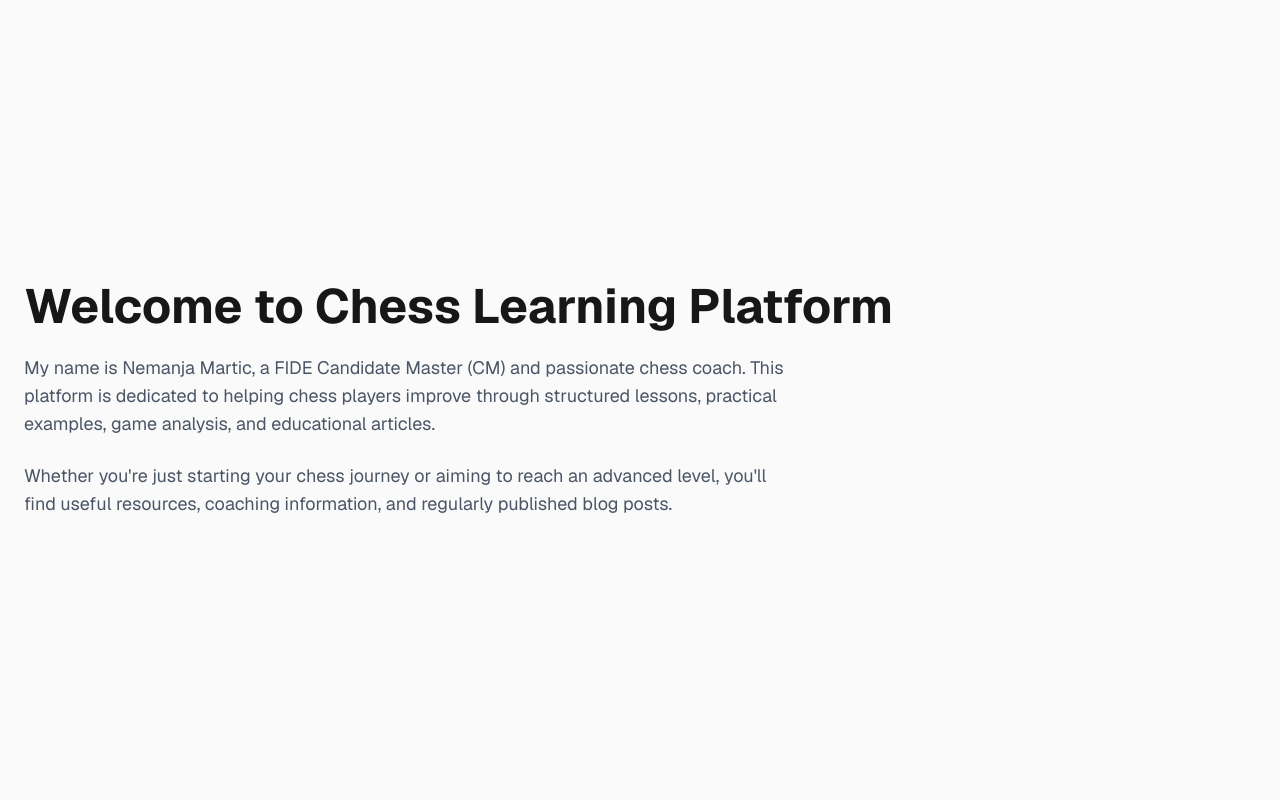
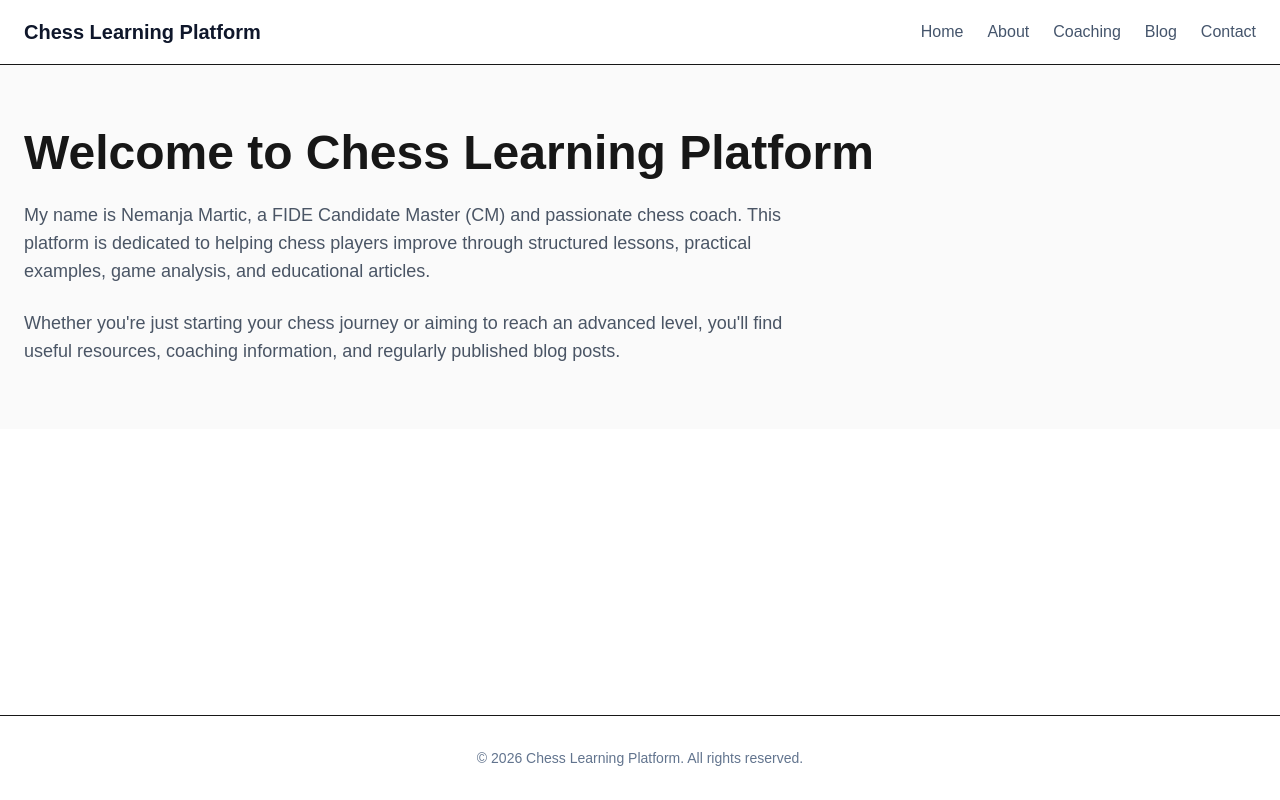
Before and after one commit to nemanjamartic1989/chess-learning-platform, a Next.js app: page / in a window 1280 px wide. Built offline with nearby package versions, Linux system fonts and the light colour scheme.

Commit message:
Add layout

```diff
--- a/app/layout.tsx
+++ b/app/layout.tsx
@@ -1,33 +1,34 @@
 import type { Metadata } from "next";
-import { Geist, Geist_Mono } from "next/font/google";
 import "./globals.css";
 
-const geistSans = Geist({
-  variable: "--font-geist-sans",
-  subsets: ["latin"],
-});
-
-const geistMono = Geist_Mono({
-  variable: "--font-geist-mono",
-  subsets: ["latin"],
-});
+import Navbar from "@/components/Navbar";
+import Footer from "@/components/Footer";
 
 export const metadata: Metadata = {
-  title: "Create Next App",
-  description: "Generated by create next app",
+    title: "Chess Learning Platform",
+    description: "Chess blog and coaching platform by Nemanja Martic",
 };
 
+type RootLayoutProps = Readonly<{
+    children: React.ReactNode;
+}>;
+
 export default function RootLayout({
-  children,
-}: Readonly<{
-  children: React.ReactNode;
-}>) {
-  return (
-    <html
-      lang="en"
-      className={`${geistSans.variable} ${geistMono.variable} h-full antialiased`}
-    >
-      <body className="min-h-full flex flex-col">{children}</body>
-    </html>
-  );
+    children,
+}: RootLayoutProps) {
+    return (
+        <html lang="en">
+            <body className="min-h-screen bg-slate-50 text-slate-900">
+                <div className="flex min-h-screen flex-col">
+                    <Navbar />
+
+                    <main className="flex-1">
+                        {children}
+                    </main>
+
+                    <Footer />
+                </div>
+            </body>
+        </html>
+    );
 }
```
